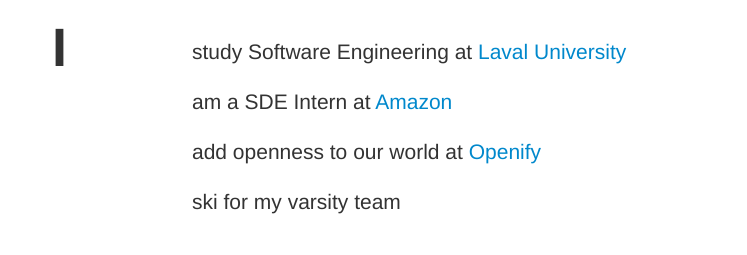
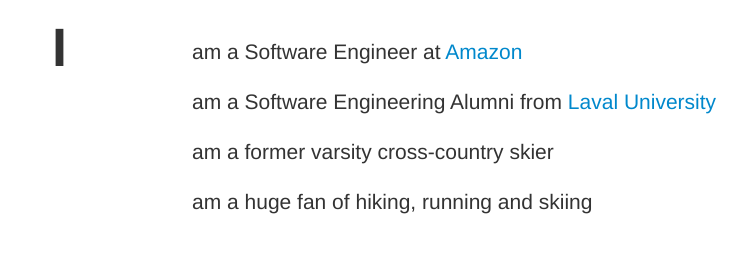
Before and after one commit to rosbo/rosbo.github.com, a plain HTML site: page index.html in a window 1280 px wide. Shown: the part 173-428 px from the top of the page, without its empty margins (138-885 px from the left). Drawn offline with Linux system fonts and the light colour scheme.

Commit message:
Update index.html

```diff
--- a/index.html
+++ b/index.html
@@ -25,10 +25,10 @@
         <div class="row sentences">
             <div class="span2 pronoun">I</div>
             <div class="span10">
-                <p class="lead">study Software Engineering at <a href="http://www.ulaval.ca" target="_blank">Laval University</a></p>
-                <p class="lead">am a SDE Intern at <a href="http://www.amazon.com/" target="_blank">Amazon</a></p>
-                <p class="lead">add openness to our world at <a href="http://openify.it" target="_blank">Openify</a></p>
-                <p class="lead">ski for my varsity team
+                <p class="lead">am a Software Engineer at <a href="http://www.amazon.com/" target="_blank">Amazon</a></p>
+                <p class="lead">am a Software Engineering Alumni from <a href="http://www.ulaval.ca" target="_blank">Laval University</a></p>
+                <p class="lead">am a former varsity cross-country skier</p>
+                <p class="lead">am a huge fan of hiking, running and skiing</p>
                 <!-- <p class="lead">am open to exceptional work opportunities</p> -->
             </div>
         </div>
```
